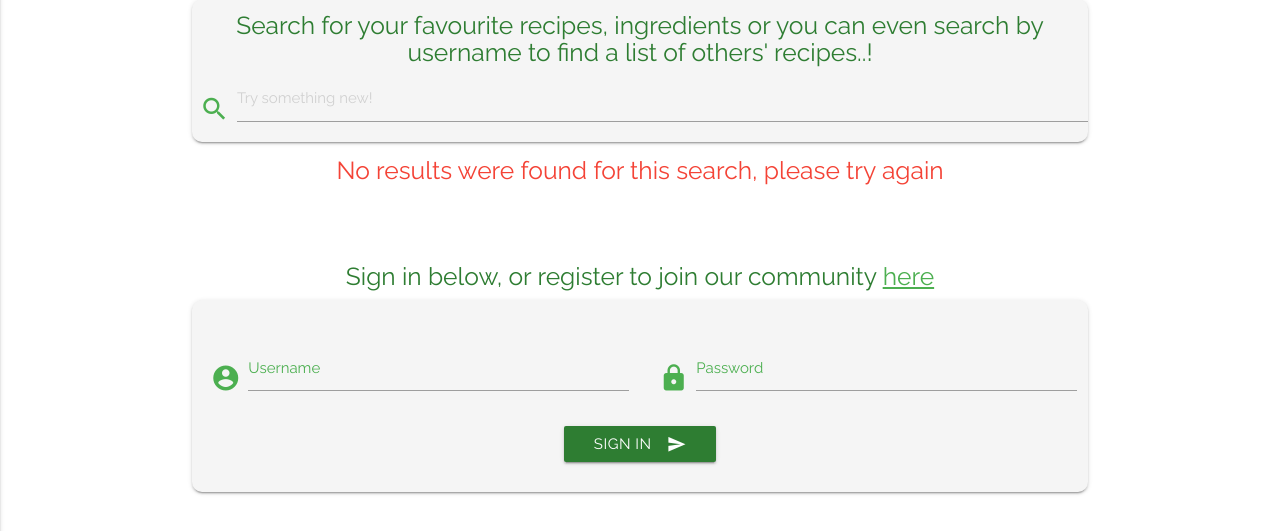
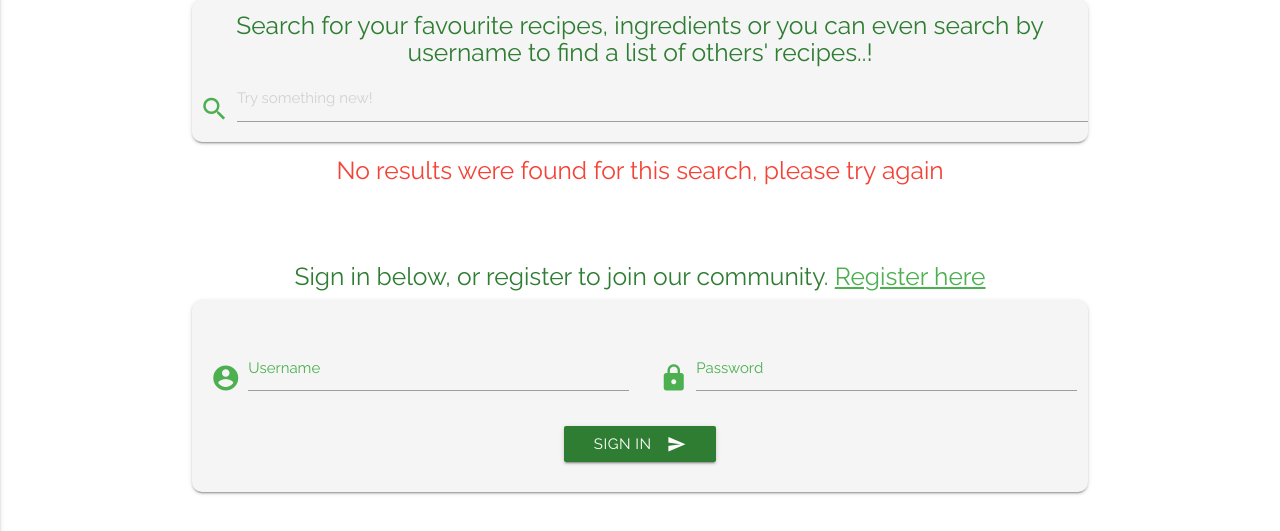
Before and after one commit to lewisclark4/CI-MilestoneProjectThree, a Flask app: page / in a window 1280 px wide. Shown: the part 139-670 px from the top of the page. Run offline with Flask 2, Linux system fonts and the light colour scheme; data that the repository does not hold is empty; some libraries are stand-ins or nearby versions.

Commit message:
updated <a> tag text to improve user experience and assis with accessibility

```diff
--- a/templates/addrecipe.html
+++ b/templates/addrecipe.html
@@ -2,7 +2,7 @@
 <!--If statement to display message to user navigating to & using the route without being logged in-->
 {% if "username" not in session %}
 <section class="container">
-    <h5 class="center">You aren't currently logged in. Please log in&nbsp;<a href="{{url_for('login')}}" aria-label="Log in"><span class="link">here</span></a></h5>
+    <h5 class="center">You aren't currently logged in. Please&nbsp;<a href="{{url_for('login')}}"><span class="link">log in here</span></a></h5>
 </section>
 {% else %}
 <section class="container">
--- a/templates/editrecipe.html
+++ b/templates/editrecipe.html
@@ -2,8 +2,8 @@
 <!--If statement to display message to user navigating to & using the route without being logged in-->
 {% if session["username"] != recipe.created_by %}
 <section class="container">
-    <h5 class="center">You aren't currently logged in, or your user does not have permission to edit this recipe. <br/> Please log in to an authorised user
-        <a href="{{url_for('login')}}" aria-label="Log in"><span class="link">here</span></a>
+    <h5 class="center">You aren't currently logged in, or your user does not have permission to edit this recipe. <br/> Please use an authorised user.
+        <a href="{{url_for('login')}}" aria-label="Log in"><span class="link">Log in here</span></a>
     </h5>
 </section>
 {% else %}
--- a/templates/index.html
+++ b/templates/index.html
@@ -50,8 +50,8 @@
     </div>
     {% if "username" not in session %}
     <!--Login card if user not in session -->
-    <h5 class="center header-text">Sign in below, or register to join our community
-        <a href="{{url_for('register')}}"><span class="link"> here</span></a>
+    <h5 class="center header-text">Sign in below, or register to join our community.
+        <a href="{{url_for('register')}}"><span class="link">Register here</span></a>
     </h5>
     <div class="card">
         <!--Flash messages to the user when they attempt to log in (incorrect user/ password or successful log in) -->
--- a/templates/myrecipes.html
+++ b/templates/myrecipes.html
@@ -2,7 +2,7 @@
 <!--If statement to display message to user navigating to & using the route without being logged in-->
 {% if "username" not in session %}
 <section class="container">
-    <h5 class="center">You aren't currently logged in. Please log in&nbsp;<ahref="{{url_for('login')}}"><span class="link">here</span></a></h5>
+    <h5 class="center">You aren't currently logged in. Please&nbsp;<ahref="{{url_for('login')}}"><span class="link">log in here</span></a></h5>
 </section>
 {% else %}
 <section class="container">
```
